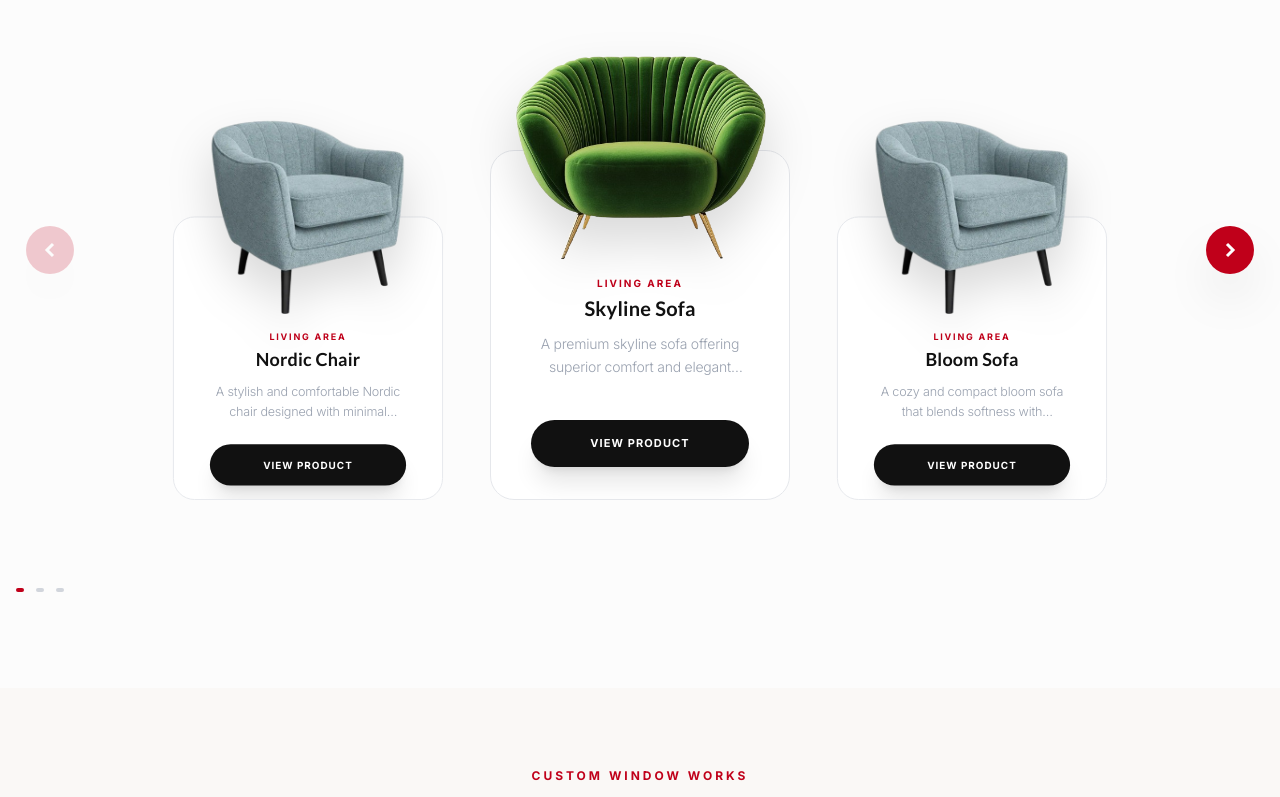
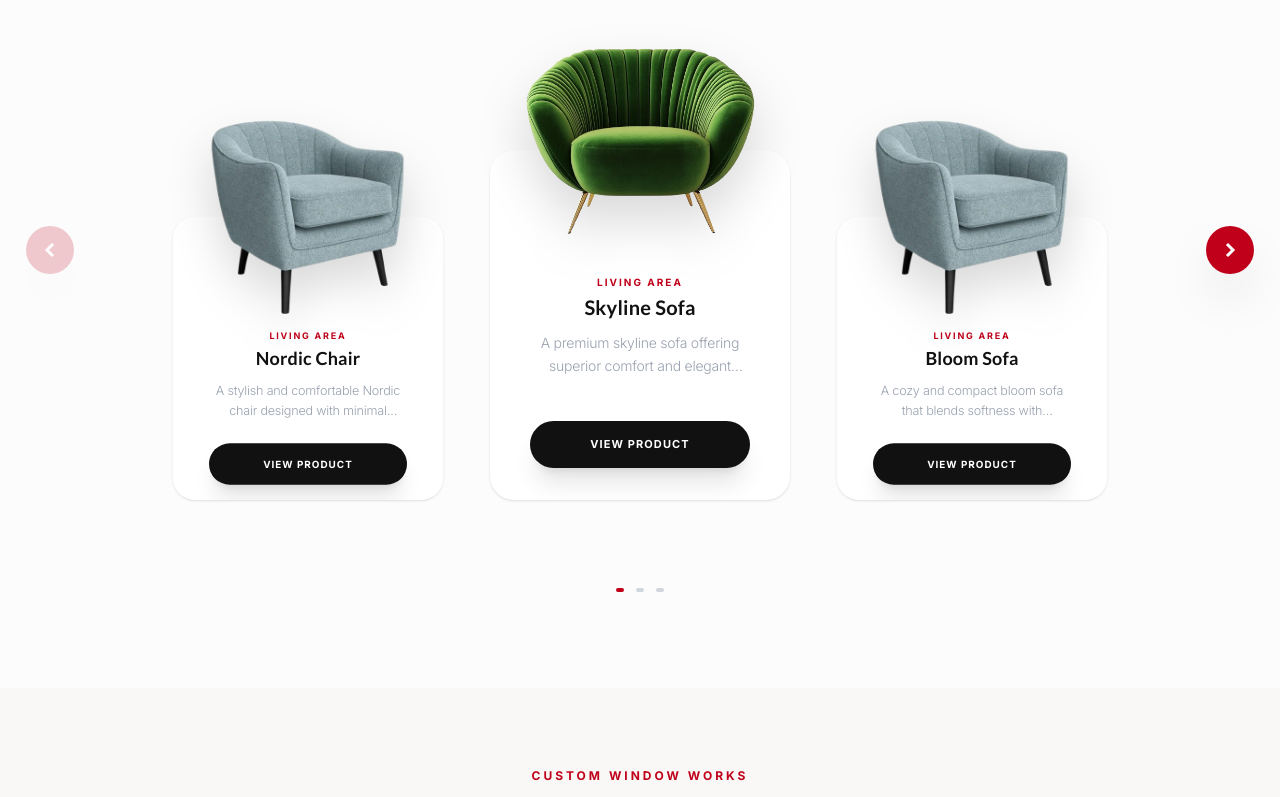
Before and after one commit to ekodrix-collab/magnat-furniture, a Next.js app: page / in a window 1280 px wide. Shown: the part 2301-3098 px from the top of the page. Built offline with nearby package versions, Linux system fonts and the light colour scheme; no server answers; the database is empty.

Commit message:
modify featured component

```diff
--- a/components/home/HomeCollection.tsx
+++ b/components/home/HomeCollection.tsx
@@ -223,7 +223,7 @@ export default function FurnitureCarousel({ items }: { items?: FeaturedItem[] })
                     className="absolute w-full z-20 flex items-center justify-center pointer-events-none"
                     style={{
                       top: 0,
-                      height: isCenter ? "290px" : "260px",
+                      height: isCenter ? "260px" : "260px",
                     }}
                   >
                     <img
@@ -251,7 +251,7 @@ export default function FurnitureCarousel({ items }: { items?: FeaturedItem[] })
 
                   {/* Card Box */}
                   <div
-                    className="bg-white w-full h-[65%] md:h-[70%] rounded-3xl border border-gray-200  flex flex-col justify-center transition-all duration-500 group-hover:shadow-[0_20px_50px_rgba(0,0,0,0.06)] text-center relative overflow-hidden"
+                    className="bg-white w-full h-[65%] md:h-[70%] rounded-3xl shadow  flex flex-col justify-center transition-all duration-500 group-hover:shadow-[0_20px_50px_rgba(0,0,0,0.06)] text-center relative overflow-hidden"
                     style={{ paddingTop: "60px" }}
                   >
                     {/* Subtle Background Accent */}
@@ -308,7 +308,7 @@ export default function FurnitureCarousel({ items }: { items?: FeaturedItem[] })
       </div>
 
       {/* Dots */}
-      <div className="flex gap-3 mt-10">
+      <div className="flex justify-center gap-3 mt-10">
         {Array.from({ length: maxIndex + 1 }).map((_, i) => (
           <button
             key={i}
```
